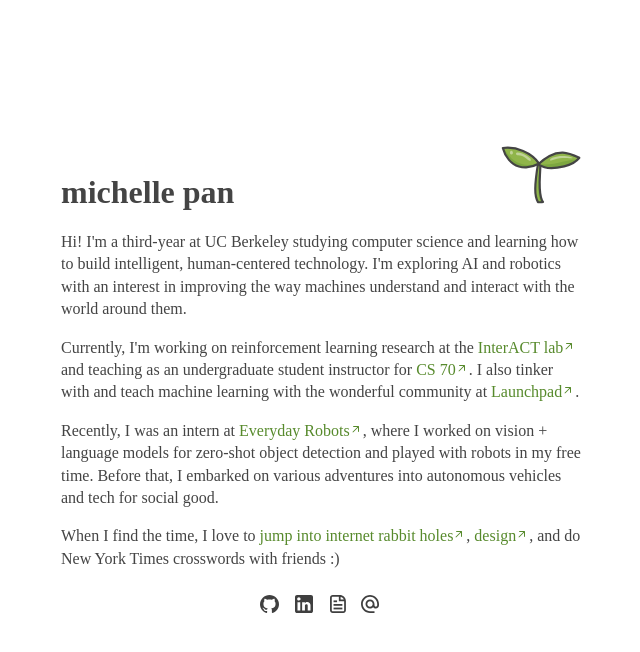
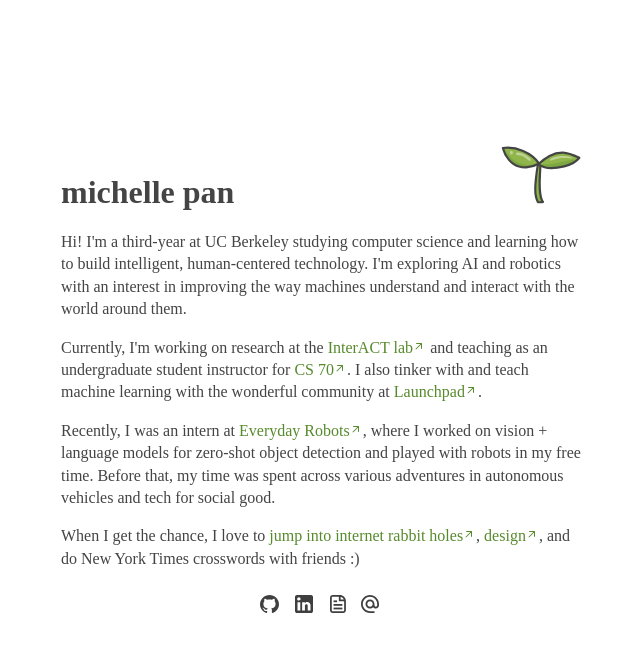
Before and after one commit to michelllepan/michelllepan.github.io, a Jekyll site: the page built from index.html, in a window 1280 px wide. Shown: the top 652 px of the page, without its empty margins (319-959 px from the left). Built offline with Jekyll 4.4.1, drawn with Linux system fonts in a browser that asks for light colours; nearby versions of some CDN libraries; some web fonts are replaced.

Commit message:
Update blurbs

```diff
--- a/_includes/content.html
+++ b/_includes/content.html
@@ -4,7 +4,7 @@
 </p>
 
 <p>
-  Currently, I'm working on reinforcement learning research at the
+  Currently, I'm working on research at the
   <a href="https://interact.berkeley.edu/" target="_blank">InterACT lab<img src="images/arrow.svg"/></a>
   and teaching as an undergraduate student instructor for
   <a href="https://www.eecs70.org/" target="_blank">CS 70<img src="images/arrow.svg"/></a>.
@@ -16,11 +16,11 @@
   Recently, I was an intern at
   <a href="https://everydayrobots.com/" target="_blank">Everyday Robots<img src="images/arrow.svg"/></a>,
   where I worked on vision + language models for zero-shot object detection and played with robots in my free time.
-  Before that, I embarked on various adventures into autonomous vehicles and tech for social good.
+  Before that, my time was spent across various adventures in autonomous vehicles and tech for social good.
 </p>
 
 <p>
-  When I find the time, I love to
+  When I get the chance, I love to
   <a href="https://curius.app/michelle-pan" target="_blank">jump into internet rabbit holes<img src="images/arrow.svg"/></a>,
   <a href="https://behance.net/michelllepan" target="_blank">design<img src="images/arrow.svg"/></a>,
   and do New York Times crosswords with friends :)
```
Also changed, not shown: 1 other file.
